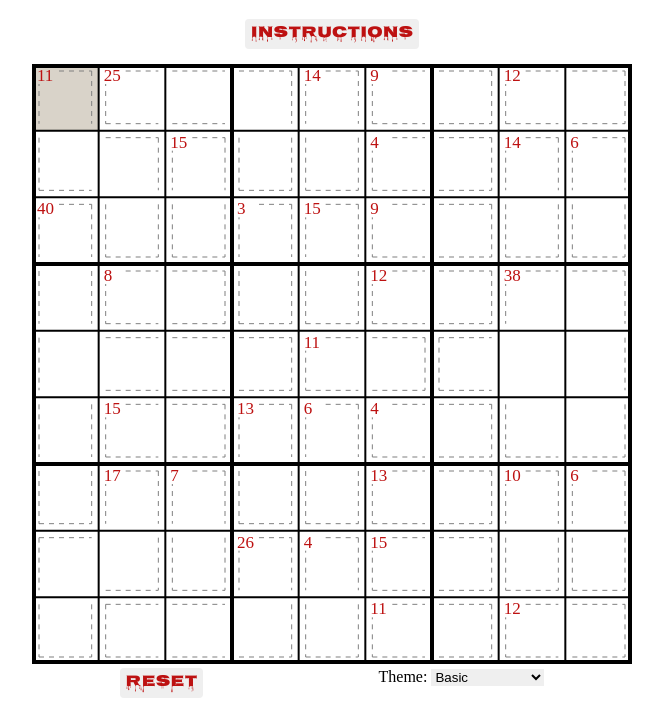
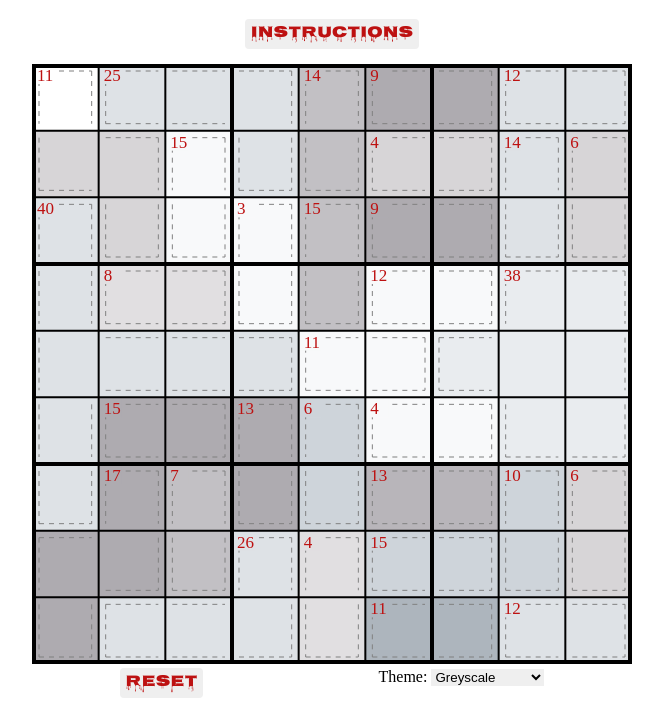
Before and after one commit to MonkWire/Monkwire.github.io, a website built with webpack: page index.html in a window 1280 px wide. Shown: the part 80-800 px from the top of the page, without its empty margins (308-971 px from the left). Built offline with nearby package versions, Linux system fonts and the light colour scheme.

Commit message:
added greyscale theme

```diff
--- a/index.html
+++ b/index.html
@@ -36,6 +36,7 @@
     <div></div>
     <canvas></canvas>
     <div id="menus"><button id='reset-button'>Reset</button><div><label for="theme">Theme: </label><select name="theme" id="theme-select"></div>
+        <option value="greyscale">Greyscale</option>
         <option value="none">Basic</option>
         <option value="random">Random Colors</option>
         <option value="pastel">Pastel</option>
--- a/src/scripts/canvas_board.js
+++ b/src/scripts/canvas_board.js
@@ -7,7 +7,8 @@ export class CanvasBoard {
         this.sumClues = [];
         this.walls = [];
         this.colors = [];
-        this.theme = 'none';
+        this.selectColor = '#d9d3c9';
+        this.theme = 'greyscale';
     };
 
     update(ctx, selectedCell, penMarks, pencilMarks, errors) {
@@ -103,7 +104,7 @@ export class CanvasBoard {
             for (let j = 0; j < this.boardSize; j++) {
                 if (currIndex === cellNumber) {
                     ctx.rect(this.gridHeight / 9 * j, this.gridWidth / 9 * i, this.gridHeight / 9, this.gridWidth / 9);
-                    ctx.fillStyle = "#d9d3c9";
+                    ctx.fillStyle = this.selectColor;
                     ctx.fill();
                 } else if (currIndex > cellNumber) {
                     break;
@@ -236,7 +237,7 @@ export class CanvasBoard {
             for (let j = 0; j < 9; j++) {
                 if (this.sumClues[currIndex] != 0) {
                     if (selectedCell != null && currIndex === selectedCell) {
-                        ctx.fillStyle = '#d9d3c9';
+                        ctx.fillStyle = this.selectColor;
                     } else {
                         ctx.fillStyle = this.colors[currIndex];
                     };
@@ -256,12 +257,18 @@ export class CanvasBoard {
 
         if (this.theme === 'none') {
             colors = ['white'];
+            this.selectColor = '#d9d3c9';
         } else if (this.theme === 'random') {
             for (let i = 0; i < 100; i++) {
                 colors.push(`rgb(${Math.floor(Math.random() * 255)}, ${Math.floor(Math.random() * 255)}, ${Math.floor(Math.random() * 255)})`);
             };
+            this.selectColor = 'white';
         } else if (this.theme === 'pastel') {
             colors = ['#fbf8cc', '#fde4cf', '#ffcfd2', '#f1c0e8', '#cfbaf0', '#a3c4f3', '#90dbf4', '#8eecf5', '#98f5e1', '#b9fbc0'];
+            this.selectColor = 'white';
+        } else if (this.theme === 'greyscale') {
+            this.selectColor = 'white';
+            colors = ['#f8f9fa', '#e9ecef', '#dee2e6', '#ced4da', '#adb5bd', '#B8B5BA', '#AEABB0', '#E1DFE1', '#C2C0C4', '#D7D5D7'];
         }
 
         let cellColors = new Array(81).fill(0);
```
Also changed, not shown: dist/main.js.
